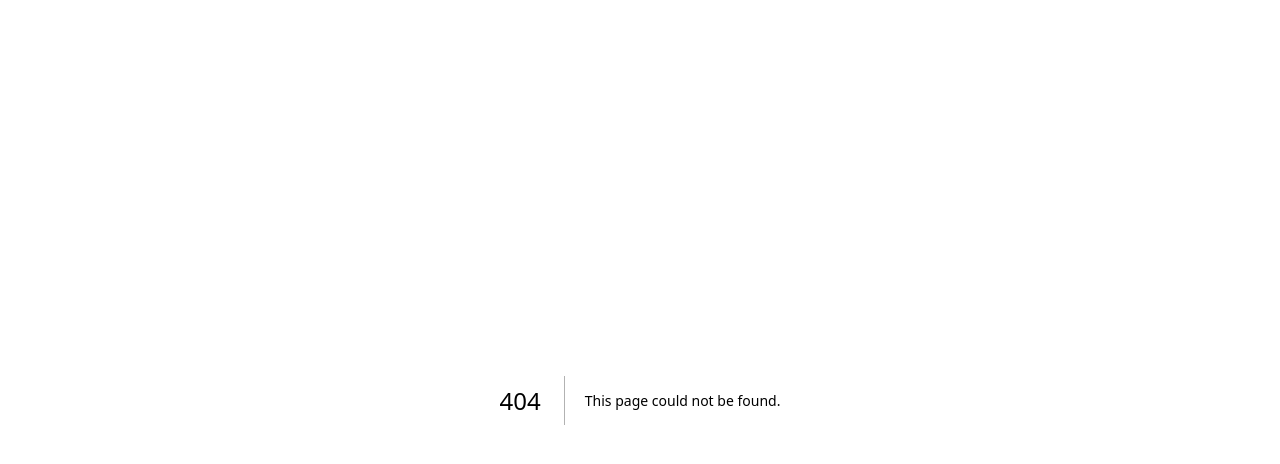
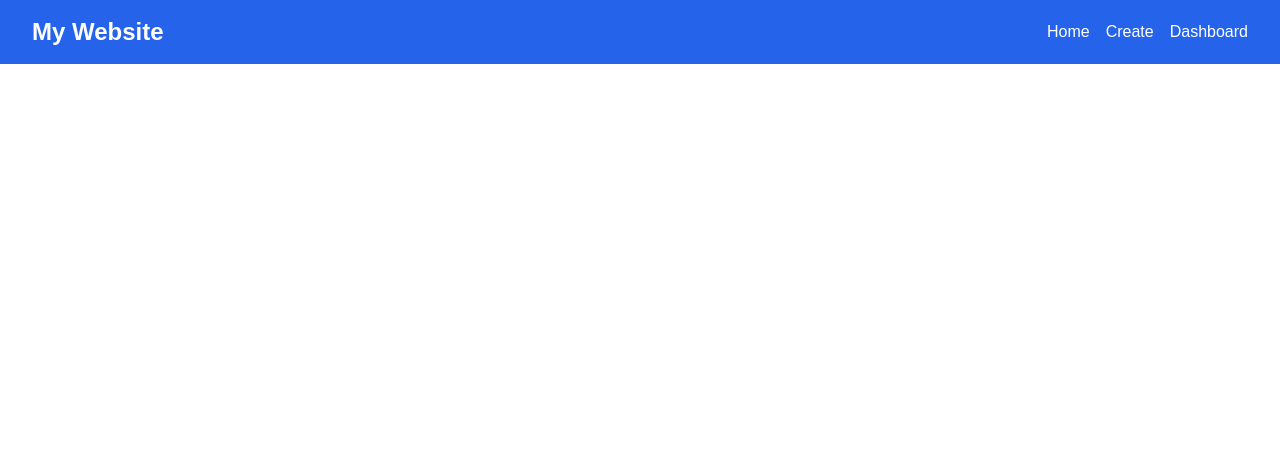
Before and after one commit to Yurika-Kan/-momentum-, a Next.js app: page /header in a window 1280 px wide. Before the commit this address had no page. Shown: the top 464 px of the page. Built offline with nearby package versions, Linux system fonts and the light colour scheme.

Commit message:
header
added header back

```diff
--- /dev/null
+++ b/pages/header.tsx
@@ -0,0 +1,34 @@
+
+import React from 'react';
+import Link from 'next/link';
+const Header: React.FC = () => {
+  return (
+    <header className="bg-blue-600 text-white py-4 px-8">
+      <div className="flex justify-between items-center">
+        {/* Website Title */}
+        <h1 className="text-2xl font-semibold">My Website</h1>
+        {/* Navigation Links */}
+        <nav>
+          <ul className="flex space-x-4">
+            <li>
+              <Link href="/">
+                <span className="text-white hover:underline">Home</span>
+              </Link>
+            </li>
+            <li>
+              <Link href="my-app/src/pages/create.tsx">
+                <span className="text-white hover:underline">Create</span>
+              </Link>
+            </li>
+            <li>
+              <Link href="/dashboard">
+                <span className="text-white hover:underline">Dashboard</span>
+              </Link>
+            </li>
+          </ul>
+        </nav>
+      </div>
+    </header>
+  );
+};
+export default Header;
```
